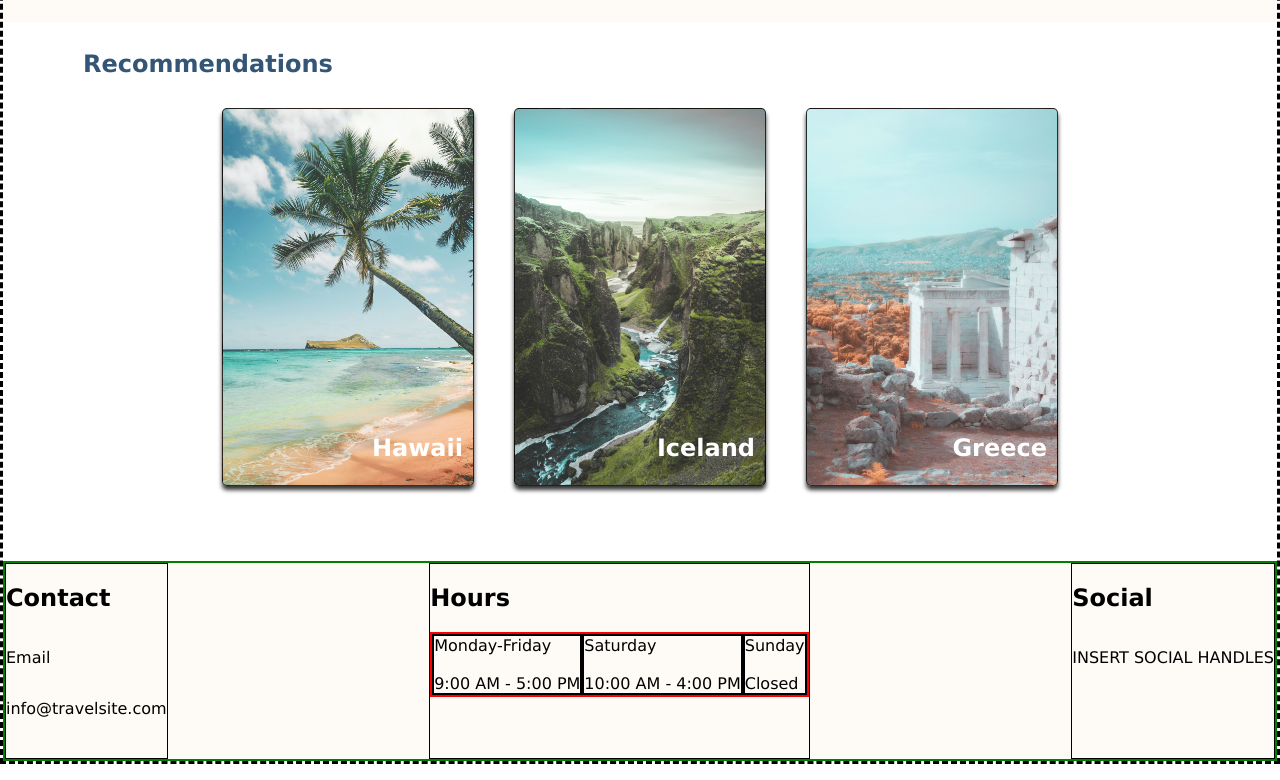
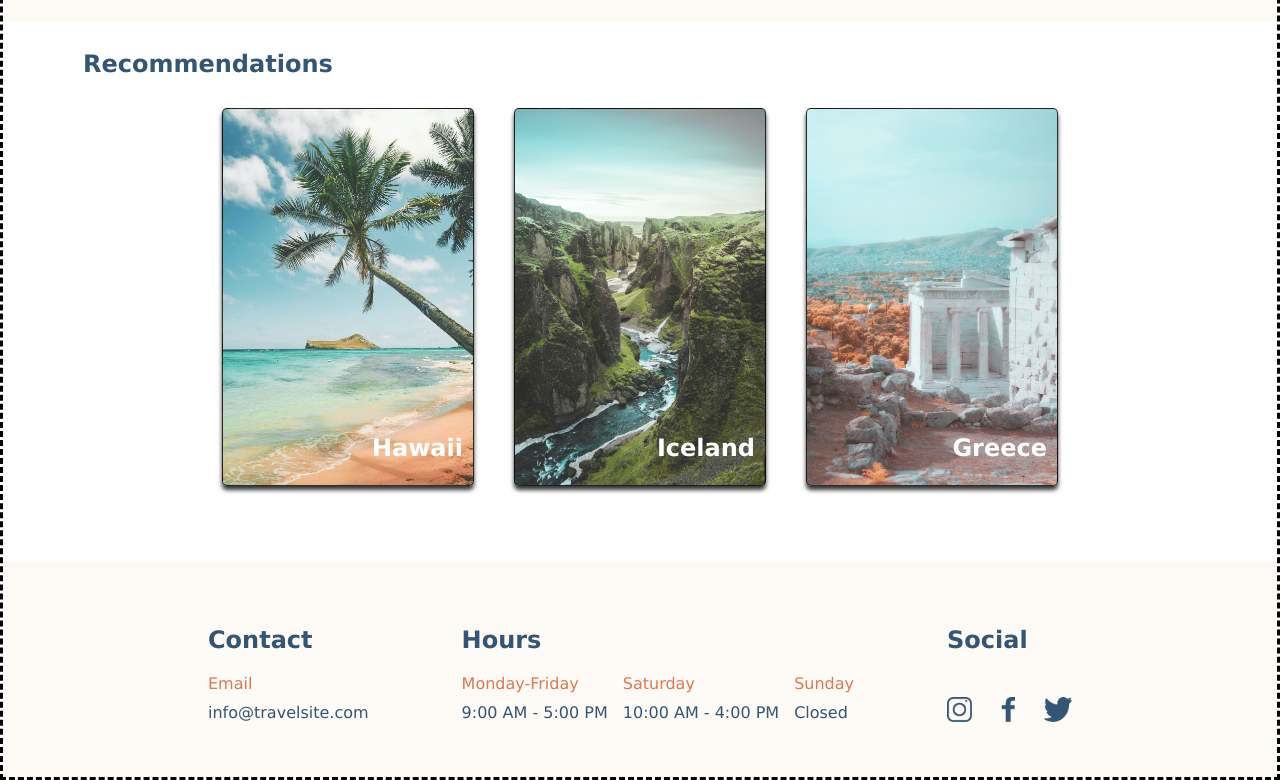
Before and after one commit to Starvingg/Brainstation_Travel-Site, a plain HTML site: page index.html in a window 1280 px wide. Shown: the part 481-1261 px from the top of the page. Drawn offline with Linux system fonts and the light colour scheme.

Commit message:
Add Footer + Acompanying SCSS

```diff
--- a/css/main.scss
+++ b/css/main.scss
@@ -164,33 +164,54 @@ body {
     flex-direction: row;
     justify-content: space-between;
     background-color: $color-offWhite;
+    // border: 2px solid green;
+    padding: 45px 205px;
+    // height: 200px;
 
-    border: 2px solid green;
-    height: 200px;
 
     &-Contact {
-        border: 1px solid black;
         display: flex;
         flex-direction: column;
+        margin-left: 0;
+        margin-right: 40px;
+        h2 {
+            color: $color-blue;
+        }
+
+        p{
+            margin: 0;
+            margin-bottom: 10px;
+            &:nth-of-type(1) {color: $color-orange;}
+            &:nth-of-type(2) {color: $color-blue;}
+        }
 
     }
 
+
     &-Hours {
-
-        border: 1px solid black;
         display: flex;
         flex-direction: column;
         display: inline;
+        margin-left: 40px;
+        margin-right: 40px ;
+
+        h2 {
+            color: $color-blue;
+        }
 
         &-timeContainer {
-            border: 2px solid red;
             display: flex;
             flex-direction: row;
             justify-content: space-between;
+            gap: 15px;
 
             div {
-                p {padding: 0; margin: 0;}
-                border: 2px solid black;
+                p {
+                    margin: 0;
+                    margin-bottom: 10px;
+                    &:nth-child(1) {color: $color-orange;}
+                    &:nth-child(2) {color: $color-blue;}
+                }
             }
         }
 
@@ -198,9 +219,30 @@ body {
 
 
     &-Social {
-        border: 1px solid black;
         display: flex;
         flex-direction: column;
+        justify-content: space-between;
+        margin-left: 40px;
+        margin-right: 0;
+
+        h2 {
+            color: $color-blue;
+        }
+
+        &-iconContainer {
+
+            display: flex;
+            flex-direction: row;
+            justify-content: space-between; /* Adjusted to space between */
+            align-items: flex-start;
+            width: 125px;
+
+            img {
+                margin-bottom: 10px;
+                height: 25px;
+                width: auto;
+            }
+        }
 
     }
 
--- a/index.html
+++ b/index.html
@@ -68,6 +68,7 @@
         <div class="footer-Contact">
 
             <h2>Contact</h2>
+
             <p>Email</p>
             <p>info@travelsite.com</p>
 
@@ -81,19 +82,16 @@
 
                 <div>
                     <p>Monday-Friday</p>
-                    <br>
                     <p>9:00 AM - 5:00 PM</p>
                 </div>
 
                 <div>
                     <p>Saturday</p>
-                    <br>
                     <p>10:00 AM - 4:00 PM</p>
                 </div>
 
                 <div>
                     <p>Sunday</p>
-                    <br>
                     <p>Closed</p>
                 </div>
 
@@ -104,7 +102,11 @@
         <div class="footer-Social">
 
             <h2>Social</h2>
-            <p>INSERT SOCIAL HANDLES</p>
+            <div class="footer-Social-iconContainer">
+                <img src="./assets/Icons/icon-instagram.png">
+                <img src="./assets/Icons/icon-facebook.png">
+                <img src="./assets/Icons/icon-twitter.png">
+            </div>
 
         </div>
 
```
Also changed, not shown: css/main.css, 1 other file.
